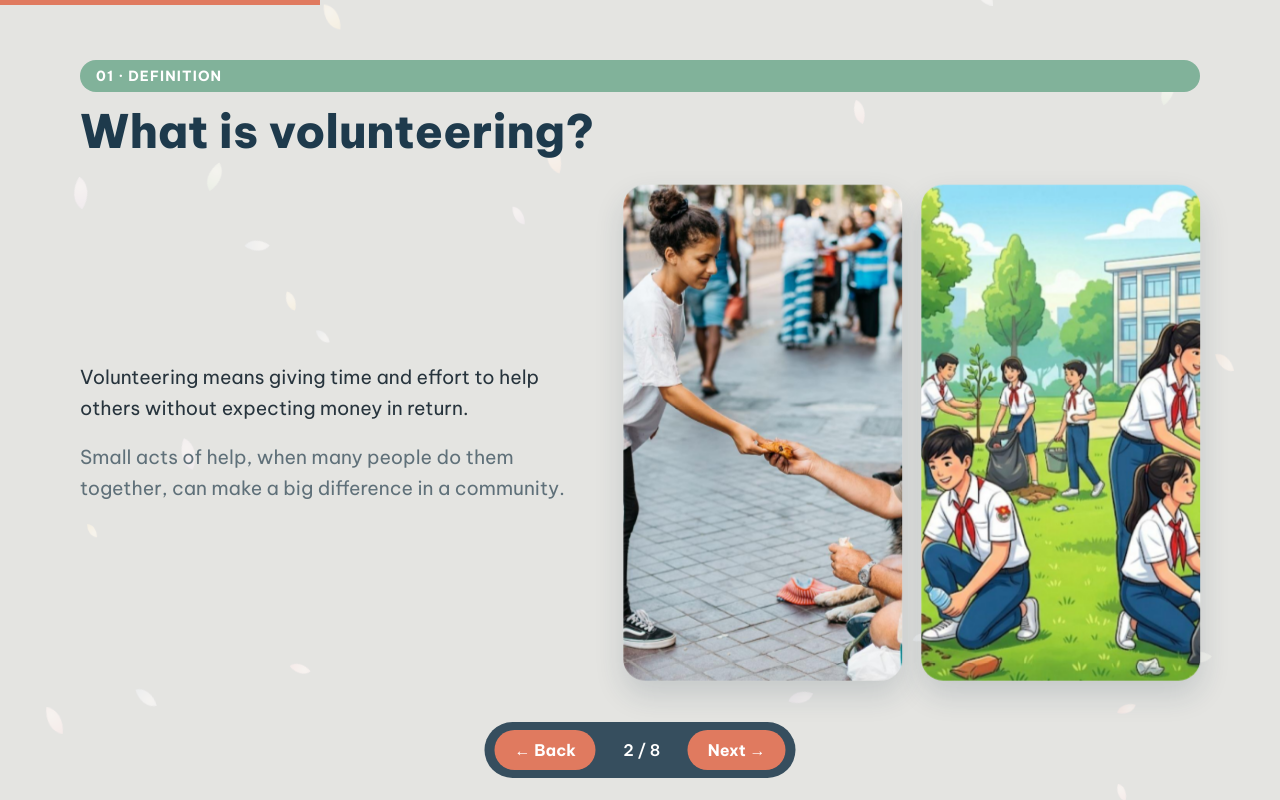
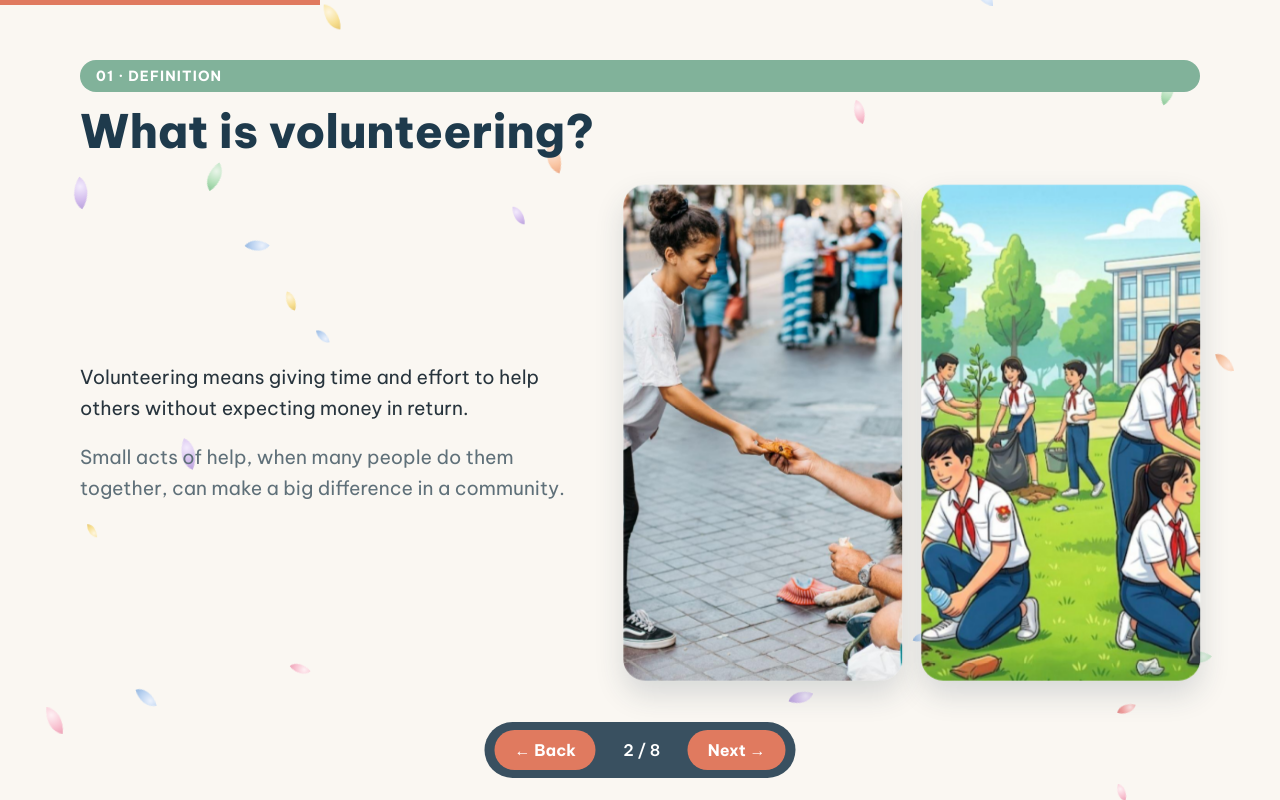
Before and after one commit to caobanhadeptrai12345-cyber/tienganh10A18to2occak, a plain HTML site: page index.html in a window 1280 px wide. Both pictures are taken after a click on the button "Next →". Drawn offline with Linux system fonts and the light colour scheme.

Commit message:
Change background color and update comments in CSS

```diff
--- a/index.html
+++ b/index.html
@@ -23,26 +23,27 @@
   * { box-sizing: border-box; margin: 0; padding: 0; }
   [hidden] { display: none !important; }
   html, body { height: 100%; overflow: hidden; }
-  body { font-family: 'Be Vietnam Pro', system-ui, sans-serif; color: var(--ink); background: var(--navy); }
+  body { font-family: 'Be Vietnam Pro', system-ui, sans-serif; color: var(--ink); background: var(--cream); }
 
   .progress { position: fixed; top: 0; left: 0; height: 5px; background: var(--coral); width: 0; transition: width .4s ease; z-index: 30; }
 
-  /* Cánh hoa nằm dưới nội dung */
+  /* Cánh hoa: nằm trên nền, dưới nội dung */
   .petals { position: fixed; inset: 0; pointer-events: none; overflow: hidden; z-index: 1; }
-  .petal { position: absolute; top: -40px; border-radius: 0 100% 0 100%; opacity: .85; animation: fall linear infinite, sway ease-in-out infinite; }
+  .petal { position: absolute; top: -40px; border-radius: 0 100% 0 100%; opacity: .8; animation: fall linear infinite, sway ease-in-out infinite; }
   @keyframes fall { from { top: -40px; } to { top: 110vh; } }
   @keyframes sway {
     0%, 100% { transform: translateX(-30px) rotate(0deg); }
     50% { transform: translateX(30px) rotate(180deg); }
   }
 
+  /* Slide nền trong suốt để thấy cánh hoa phía sau */
   .slide {
     position: absolute; inset: 0;
     display: none;
     grid-template-rows: auto minmax(0, 1fr);
     gap: 28px;
     padding: 60px 80px 120px;
-    background: rgba(250, 247, 242, .9);
+    background: transparent;
     z-index: 2;
   }
   .slide.active { display: grid; animation: rise .5s ease; }
@@ -107,7 +108,7 @@
   .video-body { place-items: center; display: grid; }
   video { max-width: 100%; max-height: 100%; border-radius: 24px; background: #000; box-shadow: 0 18px 40px rgba(30,58,76,.25); }
 
-  /* Slide 8: quiz (nền đặc, cánh hoa bị che, toàn bộ 4 đáp án hiện đủ) */
+  /* Slide 8: quiz (nền đặc để cánh hoa không đè lên câu hỏi) */
   .quiz-slide { background: var(--cream); padding: 36px 72px 40px; gap: 18px; }
   .quiz-top { display: flex; align-items: center; justify-content: space-between; gap: 16px; }
   .quiz-top .tag { margin-bottom: 0; }
```
